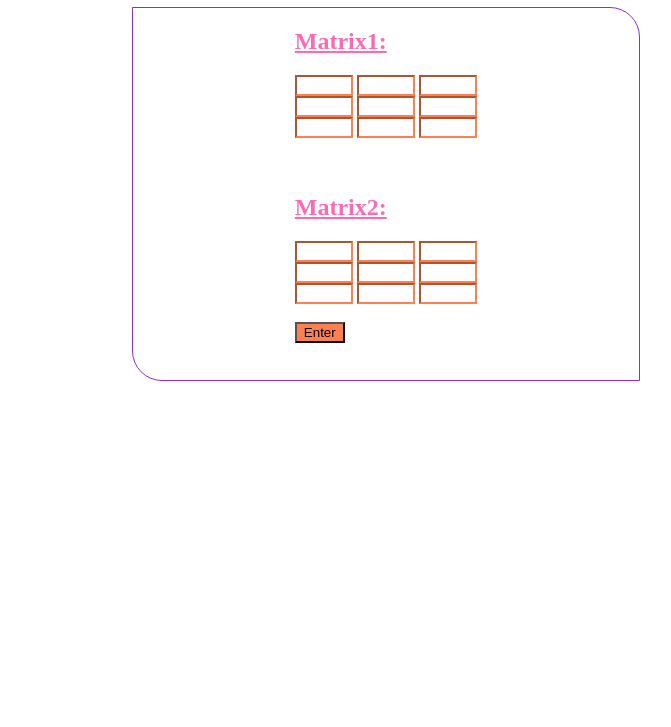
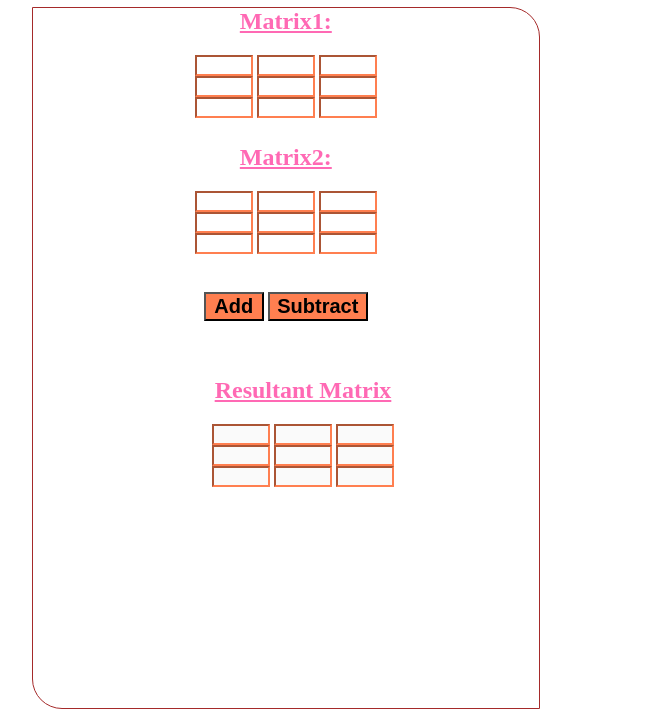
Before and after one commit to Tazeen-Javed/Matrix-Addition, a plain HTML site: page index.html in a window 1280 px wide. Shown: the part 73-800 px from the top of the page, without its empty margins (276-947 px from the left). Drawn offline with Linux system fonts and the light colour scheme.

Commit message:
my change

```diff
--- a/index.html
+++ b/index.html
@@ -4,98 +4,82 @@
     <meta charset="UTF-8">
     <meta http-equiv="X-UA-Compatible" content="IE=edge">
     <meta name="viewport" content="width=device-width, initial-scale=1.0">
-    <title>Document</title>
-
+    <title>Matrix Processing</title>
     <link href="./style.css" rel="stylesheet">
 </head>
 <body>
+    <h1>Matrix Processing</h1>
 
-<h1>Matrix Additon</h1>
+    <form onsubmit="process(event); return false">
         <div class="main">
-<form onsubmit="add(); return false;">
         <div class="one">
             <h2>Matrix1:</h2>
- <input type="number" required id="in1">
-<input type="number"required id="in2">
-<input type="number"required id="in3"></br>
-<input type="number"required id="in4">
-<input type="number"required id="in5">
-<input type="number"required id="in6"></br>
-<input type="number"required id="in7">
-<input type="number"required id="in8">
-<input type="number"required id="in9"></div></br></br>
+            <input type="number" name="m1" id="m11">
+            <input type="number" name="m1" id="m12">
+            <input type="number" name="m1" id="m13"></br>
+            <input type="number" name="m1" id="m14">
+            <input type="number" name="m1" id="m15">
+            <input type="number" name="m1" id="m16"></br>
+            <input type="number" name="m1" id="m17">
+            <input type="number" name="m1" id="m18">
+            <input type="number" name="m1" id="m19">
+        </div></br></br>
 
         <div class="two">
             <h2>Matrix2:</h2>
-<input type="number" required id="mat1">
-<input type="number"required id="mat2">
-<input type="number"required id="mat3"></br>
-<input type="number"required id="mat4">
-<input type="number"required id="mat5">
-<input type="number"required id="mat6">  </br>
-<input type="number"required id="mat7">
-<input type="number"required id="mat8">
-<input type="number"required id="mat9"> </br>
+            <input type="number" name="m2" id="m21">
+            <input type="number" name="m2" id="m22">
+            <input type="number" name="m2" id="m23"></br>
+            <input type="number" name="m2" id="m24">
+            <input type="number" name="m2" id="m25">
+            <input type="number" name="m2" id="m26"> </br>
+            <input type="number" name="m2" id="m27">
+            <input type="number" name="m2" id="m28">
+            <input type="number" name="m2" id="m29"> </br>
         </div></br>
-<button type="submit">Enter</button>
-<table id="result">
-<tr><td> </td>       <td> </td>      <td> </td></tr>     </br>
-<tr><td> </td>       <td> </td>      <td> </td></tr>     </br>
-<tr><td> </td>       <td> </td>      <td></td></tr>  </table>
-</div>
+
+        <div class="but">
+            <button type="submit" id="tab1">Add</button>
+            <button type="submit" id="tab2">Subtract</button></div>
+
+        </br></br> <div id="result">
+                <h2>Resultant Matrix</h2>
+                <input type="number" disabled name="mr" id="r00"> </input>
+                <input type="number" disabled name="mr" id="r01"> </input>
+                <input  type="number" disabled name="mr" id="r02"> </input>
+            </br>
+
+                <input  type="number" disabled name="mr" id="r10"> </input>
+                <input  type="number" disabled name="mr" id="r11"> </input>
+                <input  type="number" disabled name="mr" id="r12"> </input>
+            </br>
+
+                <input  type="number" disabled name="mr" id="r20"> </input>
+                <input  type="number" disabled name="mr" id="r21"> </input>
+                <input  type="number" disabled name="mr" id="r22"> </input>
+
+        </div></div>
+
 
     </form>
+    <script>
+  function process(e){
+    // console.log(e.submitter.innerText)
+for(let i = 0; i < 3; i++){
+    for(let j = 0; j < 3; j++){
+    if (e.submitter.innerText.toLowerCase() === "Add"){
 
 
+     document.querySelector(`#r${i}${j}`).value += Number(document.querySelector(`#m1${i}${j}`).value) + Number(document.querySelector(`#m2${i}${j}`).value)
 
-<script>
-    function add(){
-    let in1= +document.querySelector("#in1").value;
-    let in2= +document.querySelector("#in2").value;
-    let in3= +document.querySelector("#in3").value;
-    let in4= +document.querySelector("#in4").value;
-    let in5= +document.querySelector("#in5").value;
-    let in6= +document.querySelector("#in6").value;
-    let in7= +document.querySelector("#in7").value;
-    let in8= +document.querySelector("#in8").value;
-    let in9= +document.querySelector("#in9").value;
-
-    let mat1= +document.querySelector("#mat1").value;
-    let mat2= +document.querySelector("#mat2").value;
-    let mat3= +document.querySelector("#mat3").value;
-    let mat4= +document.querySelector("#mat4").value;
-    let mat5= +document.querySelector("#mat5").value;
-    let mat6= +document.querySelector("#mat6").value;
-    let mat7= +document.querySelector("#mat7").value;
-    let mat8= +document.querySelector("#mat8").value;
-    let mat9= +document.querySelector("#mat9").value;
-
-    let matrixij1=[[in1,in2,in3],[in4,in5,in6],[in7,in8,in9]];
-
-    let matrixij2=[[mat1,mat2,mat3],[mat4,mat5,mat6],[mat7,mat8,mat9]];
-
-   let result=[[      ],
-               [       ],
-               [      ]];
-
-
-for(let i = 0; i < matrixij1.length; i++)
-{
- for (let j = 0; j < matrixij1[i].length; j++){
-
-    result[i][j] = matrixij1[i][j] + matrixij2[i][j];
+    }
+else{
+    document.querySelector(`#r${i}${j}`).value += Number(document.querySelector(`#m1${i}${j}`).value) - Number(document.querySelector(`#m2${i}${j}`).value)
+} }
 }
 
     }
-// console.log("result",result)
 
-// for(let k = 0; k < result.length; k++){
-//     {
-
-//
-    document.querySelector("#result").innerHTML+=`${result}`
-// }
-   }
  </script>
 
 </body>
--- a/style.css
+++ b/style.css
@@ -1,15 +1,18 @@
 
+.main{display: flex; gap: -20px; border: 1px solid; flex-direction: column; width: 40%; text-align: center;
+     height: 700px; margin-left: 300px; border-color: brown; border-bottom-left-radius: 30px;
+     border-top-right-radius: 30px;}
 input{width: 50px; color:darkgreen; border-color: coral; font-weight: bolder;}
-.main{display: flex; flex-direction: row; justify-content: space-evenly; border: 1px solid; width: 40%;
-     /* height: 500px;background-image: url(./images/image.jpg); */
-     padding-bottom: 5px; margin-left: 400px; border-color: blueviolet; border-bottom-left-radius: 30px;
-    border-top-right-radius: 30px;}
-     .one{ flex-wrap: wrap; color: brown; border-color:crimson;}
-     .two{ color: brown; border-color: chocolate; flex-wrap: wrap;}
-     button{width: 50px; background-color: coral;}
+ .one{ color: brown; border-color:crimson; height: 50%; margin-top: -20px;}
+ .two{ color: brown; border-color: chocolate;height: 50%; margin-top: -250px;}
+
+     /* button{width: 50px; background-color: coral;} */
 h1{margin-left: 500px; color: darkgreen; text-decoration: underline;}
 h2{text-decoration: underline; color:hotpink}
-.result{border: 1px solid; width: 400px; height: 300px; color: crimson; font-weight: bolder;}
+#result{width: 200px; height: 100px; color: crimson; font-weight: bolder; margin-left: 170px;}
+.but{margin-top: -200px;}
+#tab1{width: 60px; font-size: 20px; font-weight: bolder;background-color: coral;}
+#tab2{width: 100px; font-size: 20px; font-weight: bolder; background-color: coral;}
 
 
 
```
Lines whose indentation alone changed are shown as unchanged.
